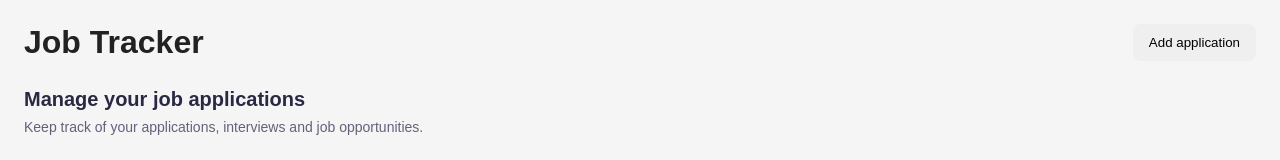
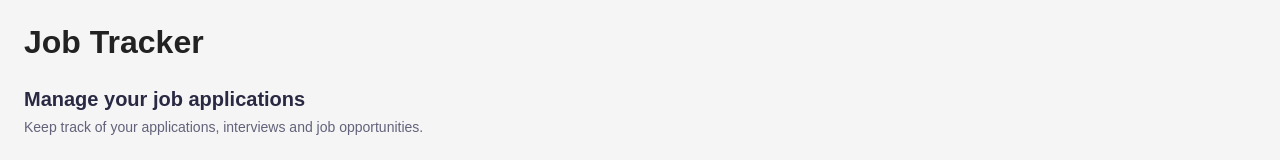
Before and after one commit to veronica-gi/job-tracker, a React (Vite) app: page / in a window 1280 px wide. Shown: the top 160 px of the page. Built offline with nearby package versions, Linux system fonts and the light colour scheme.

Commit message:
refactor: remove add application button

```diff
--- a/src/ui/components/common/Header/Header.css
+++ b/src/ui/components/common/Header/Header.css
@@ -4,10 +4,3 @@
   align-items: center;
   padding: 1.5rem;
 }
-
-.header button {
-  padding: 0.7rem 1rem;
-  border: none;
-  border-radius: 8px;
-  cursor: pointer;
-}
--- a/src/ui/components/common/Header/Header.tsx
+++ b/src/ui/components/common/Header/Header.tsx
@@ -4,7 +4,7 @@ export default function Header() {
   return (
     <header className="header">
       <h1>Job Tracker</h1>
-      <button>Add application</button>
+
     </header>
   );
 }
```
